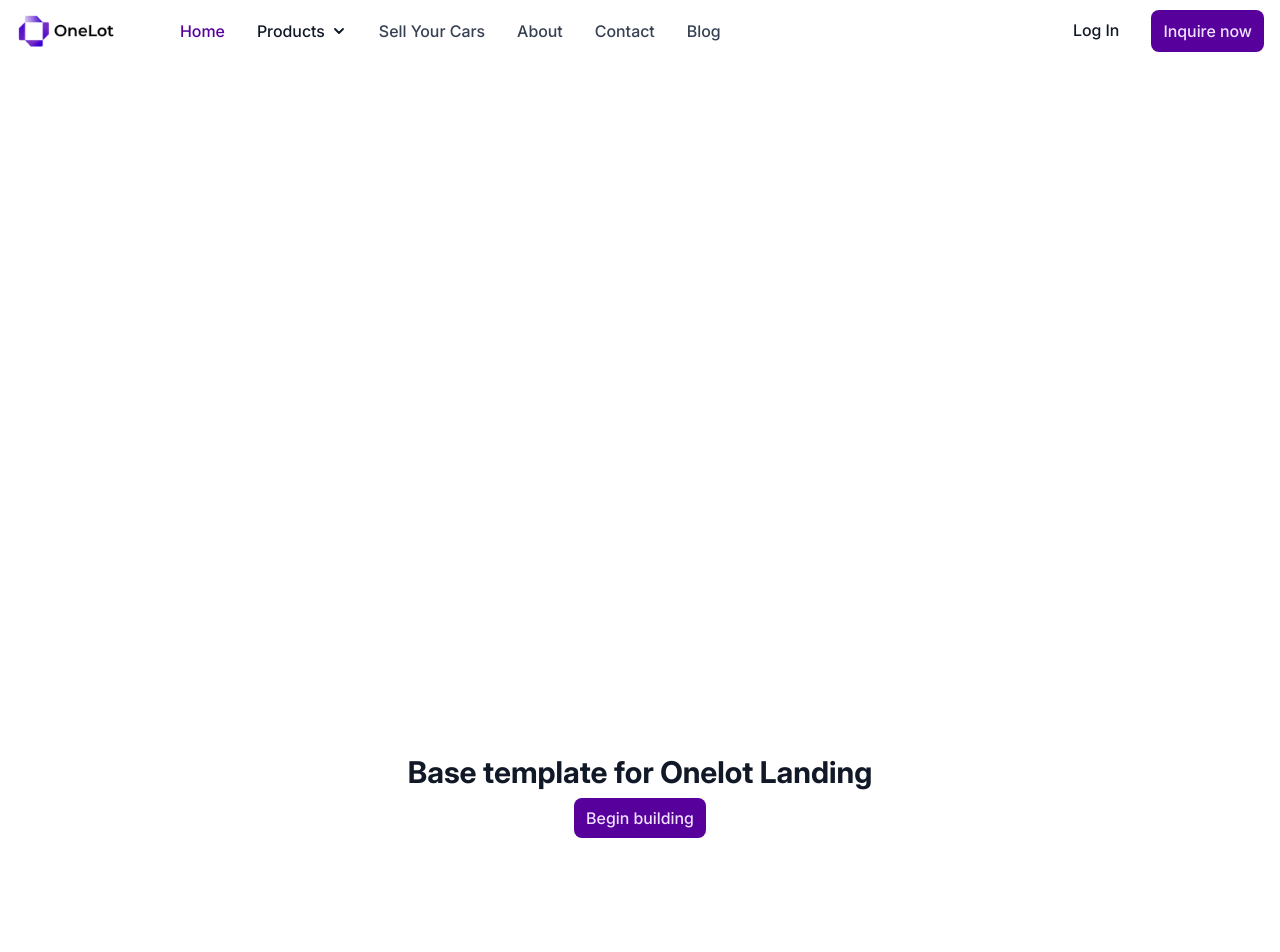
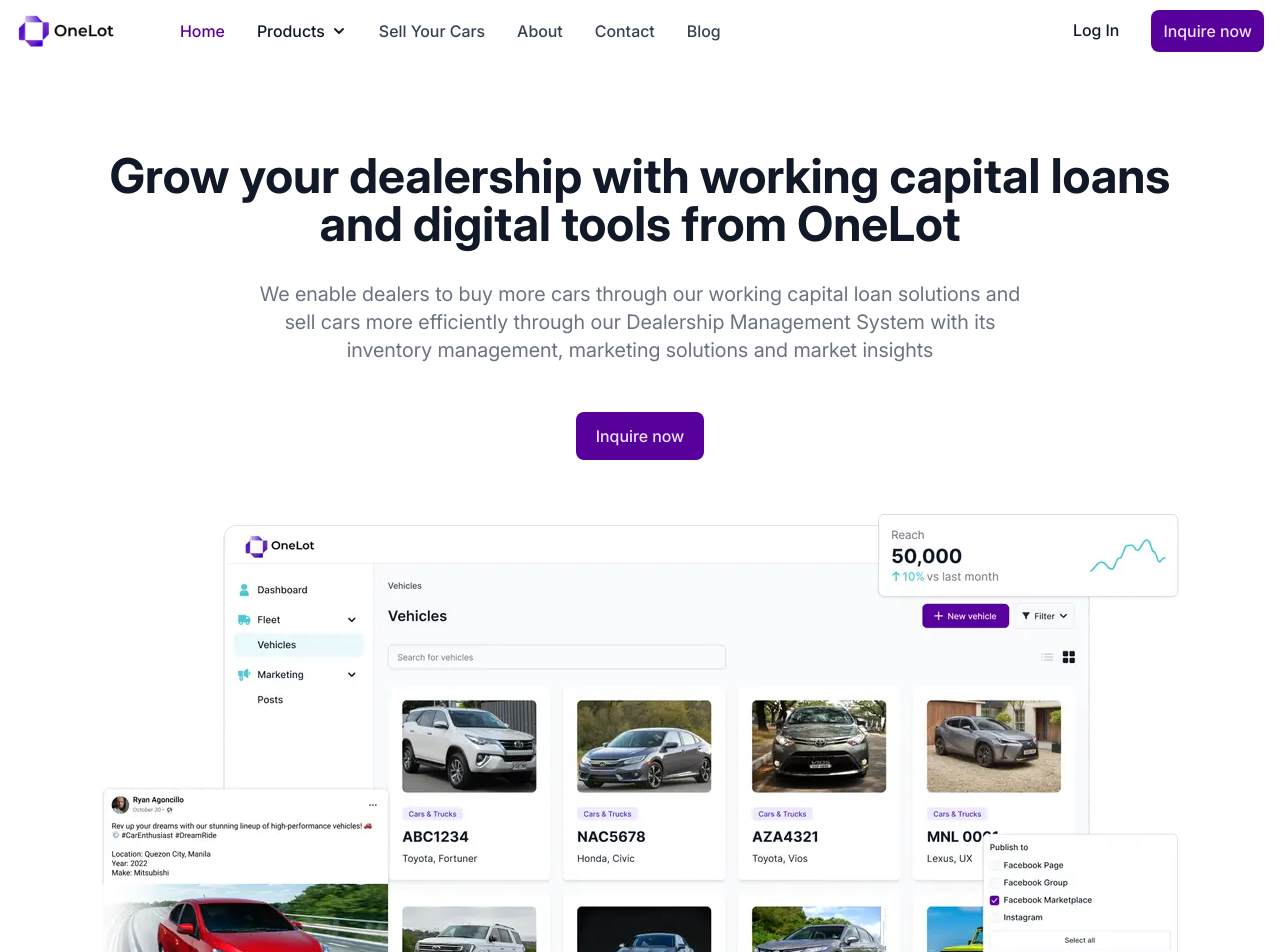
Before and after one commit to SayantanmPaul/onelot-landing, a Next.js app: page / in a window 1280 px wide. Shown: the top 952 px of the page. Built offline with nearby package versions, Linux system fonts and the light colour scheme.

Commit message:
feat: add Hero section and update landing page layout
Changes made:
- added HeroSection for landing.
- added shared Header and SubHeader components.

```diff
--- a/src/app/(landing)/layout.tsx
+++ b/src/app/(landing)/layout.tsx
@@ -6,9 +6,11 @@
   children: React.ReactNode;
 }>) {
   return (
-    <main className="max-w-360 mx-auto w-full">
-      <Navbar />
-      {children}
+    <main className="w-full">
+      <header className="sticky top-0 left-0 w-full">
+        <Navbar />
+      </header>
+      <div className="max-w-360 mx-auto w-full ">{children}</div>
     </main>
   );
 }
--- a/src/app/(landing)/page.tsx
+++ b/src/app/(landing)/page.tsx
@@ -1,12 +1,28 @@
 'use client';
 
-import { Button } from '@/components/ui/button';
+import HeroDashboard from '@/assets/images/platform/dashboard_1.webp';
+import HeroSection from '@/components/sections/Hero';
+import Image from 'next/image';
 
 const Landing = () => {
   return (
-    <section className="flex flex-col space-y-4 items-center h-[200vh] justify-center w-full">
-      <p className="text-3xl font-bold leading-5"> Base template for Onelot Landing</p>
-      <Button>Begin building</Button>
+    <section
+      aria-label="OneLot Landing Page"
+      className="flex flex-col gap-1.5 items-center h-full justify-start w-full"
+    >
+      <div className="lg:h-9 lg:block hidden w-full" />
+      <HeroSection />
+      <Image
+        src={HeroDashboard}
+        alt="OneLot's dealership management platform"
+        width={1080}
+        height={653}
+        className="lg:w-[1080px] w-[609px] h-full"
+        draggable={false}
+        priority={true}
+        placeholder="blur"
+        blurDataURL={HeroDashboard.src}
+      />
     </section>
   );
 };
--- a/src/components/layout/Navbar.tsx
+++ b/src/components/layout/Navbar.tsx
@@ -1,7 +1,7 @@
 'use client';
 
 import BrandLogo from '@/assets/logo/iconwithtext.webp';
-import { Menu } from 'lucide-react';
+import { Menu, MenuIcon } from 'lucide-react';
 import Image from 'next/image';
 import Link from 'next/link';
 import { usePathname } from 'next/navigation';
@@ -56,7 +56,7 @@
     <nav
       role="navigation"
       aria-label="Main Navigation"
-      className={`fixed top-0 left-0 w-full z-50 transition-all duration-100   ${
+      className={` w-full z-50 transition-all duration-100   ${
         isScrolled ? 'bg-background backdrop-blur-md border-b border-border' : 'bg-background'
       }`}
     >
@@ -71,6 +71,8 @@
                 width={100}
                 height={50}
                 className="w-[100px] size-full object-contain"
+                draggable={false}
+                priority
               />
             </Link>
             {/* Desktop Navigation */}
@@ -87,12 +89,12 @@
             className="lg:hidden hover:text-primary p-2"
             onClick={() => setMenuOpen(!menuOpen)}
           >
-            <Menu size={25} strokeWidth={2.6} aria-hidden="true" />
+            <MenuIcon className="size-6.5" strokeWidth={2.8} aria-hidden="true" />
           </button>
         </div>
         {/* Mobile Navigation */}
         {menuOpen && (
-          <div id="mobile-navigation" className="lg:hidden" role="dialog" aria-modal="true">
+          <div id="mobile-navigation" className="lg:hidden block" role="dialog" aria-modal="true">
             <MobileNav />
           </div>
         )}
@@ -152,7 +154,7 @@
 const MobileNav = () => {
   const pathname = usePathname();
   return (
-    <div className="-space-y-1 lg:hidden backdrop-blur-sm">
+    <div className="-space-y-1 lg:hidden block backdrop-blur-sm">
       <div className=" px-5 py-3 space-y-4 flex flex-col w-full">
         {NAV_LINKS.map((item, i) => {
           const active = pathname === item.href;
--- /dev/null
+++ b/src/components/sections/Hero.tsx
@@ -0,0 +1,34 @@
+import Link from 'next/link';
+import Header from '../shared/Heade';
+import SubHeader from '../shared/Subheader';
+import { Button } from '../ui/button';
+
+const HeroSection = () => {
+  return (
+    <section
+      aria-labelledby="hero-heading"
+      className="space-y-12 w-full flex flex-col items-center mx-auto lg:py-12 py-9 lg:px-20 md:px-14 px-5"
+    >
+      <div className=" flex flex-col items-center lg:space-y-8 space-y-7 ">
+        <Header
+          id="hero-heading"
+          label="Grow your dealership with working capital loans and digital tools from OneLot"
+          className="text-center"
+        />
+        <div className="max-w-3xl w-full">
+          <SubHeader
+            label="We enable dealers to buy more cars through our working capital loan solutions and sell cars more efficiently through our Dealership Management System with its inventory management, marketing solutions and market insights"
+            className="text-center w-full"
+          />
+        </div>
+      </div>
+      <Link href="/" passHref aria-label="Inquire now">
+        <Button className="h-12 px-5 items-center text-base leading-6 font-medium w-auto cursor-pointer ">
+          Inquire now
+        </Button>
+      </Link>
+    </section>
+  );
+};
+
+export default HeroSection;
--- /dev/null
+++ b/src/components/shared/Heade.tsx
@@ -0,0 +1,24 @@
+import { cn } from '@/lib/utils';
+import React from 'react';
+
+interface DashboardHeaderProps {
+  label: string;
+  className?: string;
+  id?: string;
+}
+const Header: React.FC<DashboardHeaderProps> = ({ label, className, id }) => {
+  return (
+    <h1
+      id={id}
+      aria-label={label}
+      className={cn(
+        `lg:text-5xl text-3xl lg:font-bold font-extrabold lg:leading-12 leading-9 text-foreground`,
+        className,
+      )}
+    >
+      {label}
+    </h1>
+  );
+};
+
+export default Header;
--- /dev/null
+++ b/src/components/shared/Subheader.tsx
@@ -0,0 +1,21 @@
+import { cn } from '@/lib/utils';
+import React from 'react';
+
+interface DashboardHeaderProps {
+  label: string;
+  className?: string;
+}
+const SubHeader: React.FC<DashboardHeaderProps> = ({ label, className }) => {
+  return (
+    <p
+      className={cn(
+        `lg:text-xl text-base font-normal lg:leading-7 leading-6 text-secondary`,
+        className,
+      )}
+    >
+      {label}
+    </p>
+  );
+};
+
+export default SubHeader;
```
Also changed, not shown: src/assets/images/platform/dashboard_1.webp (added).
